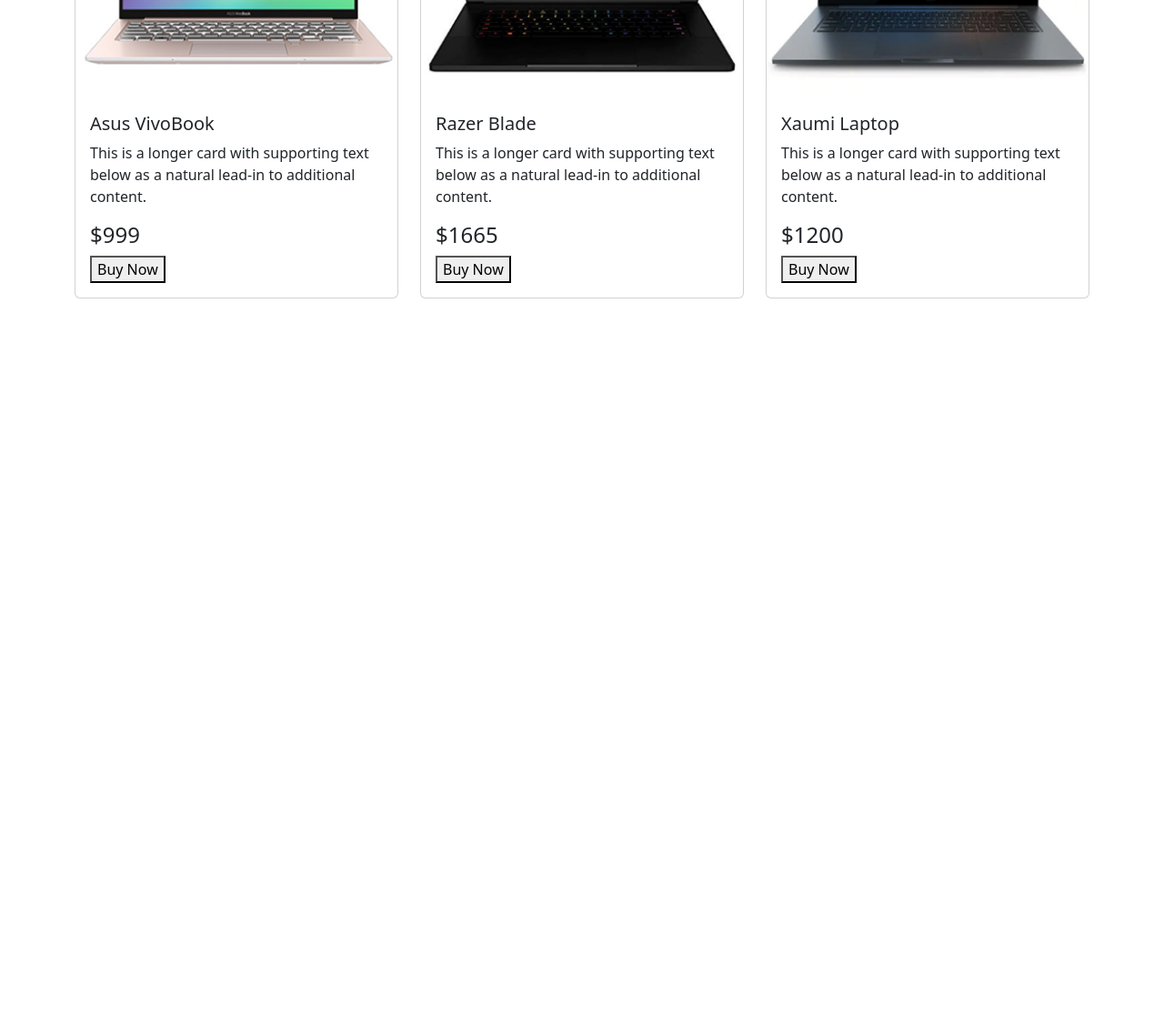
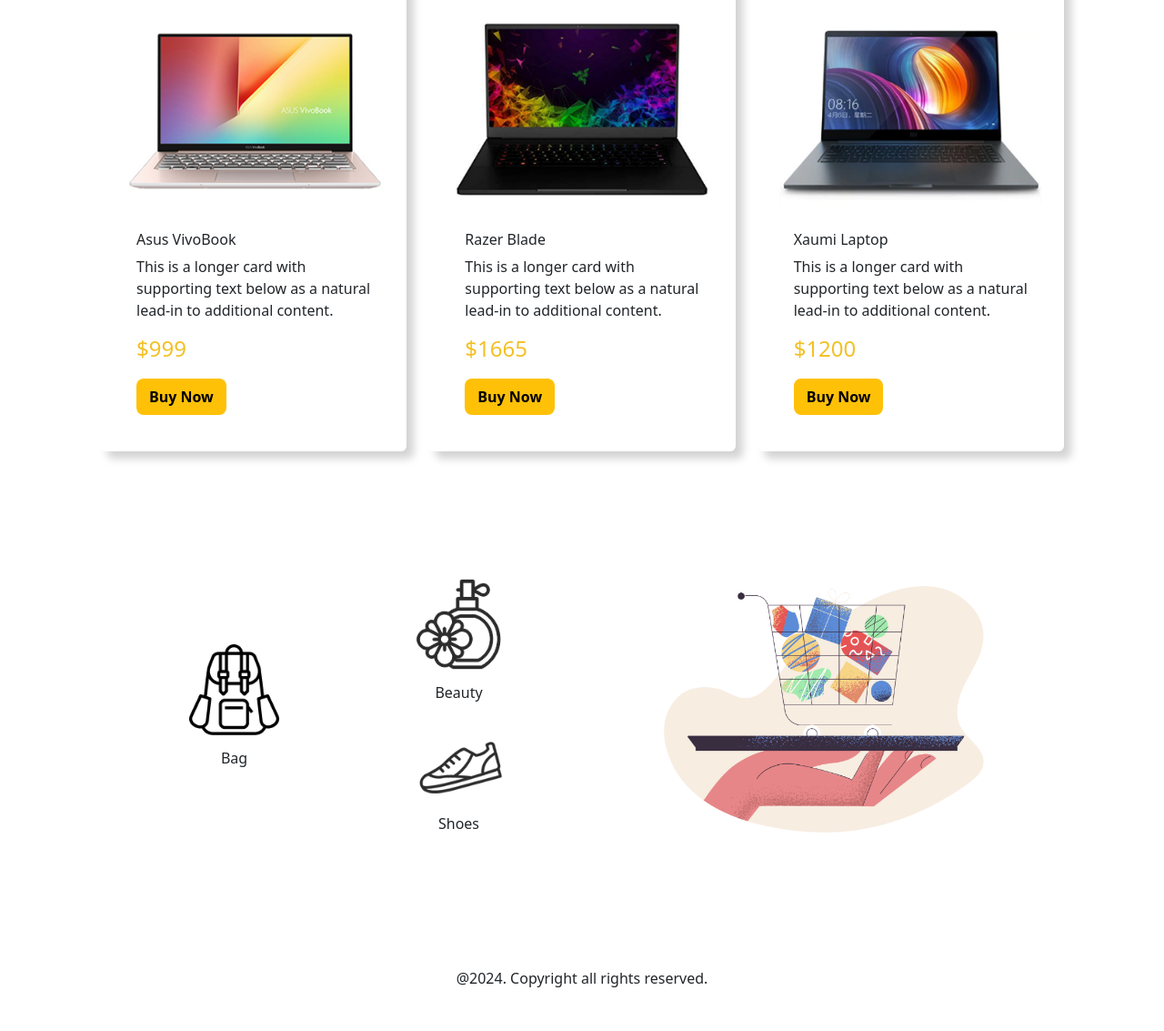
Before and after one commit to syncsagor/gadget-bhai, a plain HTML site: page index.html in a window 1280 px wide. Shown: the part 1334-2467 px from the top of the page at 91% size. Before the commit the page ends 1662 px from the top, so only its background shows below. Drawn offline with Linux system fonts and the light colour scheme.

Commit message:
applying classes for design and responsive

```diff
--- a/css/style.css
+++ b/css/style.css
@@ -1,3 +1,33 @@
-.navbar {
-  justify-content: space-between !important;
+.container {
+  padding: 30px 40px;
 }
+img {
+  width: 100%;
+}
+
+button {
+  background-color: #ffc107;
+  padding: 8px 14px;
+  outline: none;
+  border: none;
+  font-weight: bold;
+  border-radius: 8px;
+  margin-top: 10px;
+}
+
+h4 {
+  color: #f3c025;
+}
+h5 {
+  font-size: 16px;
+}
+
+h2 {
+  font-size: 2.5rem;
+  text-transform: uppercase;
+}
+
+.card {
+  border: none;
+  box-shadow: 8px 8px 10px lightgray;
+}
--- a/index.html
+++ b/index.html
@@ -10,13 +10,13 @@
   <body>
     <nav>
       <div
-        class="container nav-container d-flex flex-row justify-content-between"
+        class="container nav-container d-flex flex-md-row flex-column justify-content-md-between align-items-center justify-content-center"
       >
         <a class="navbar-brand" href="#home"
-          ><img src="./images/logo.png" alt="logo"
+          ><img class="w-75" src="./images/logo.png" alt="logo"
         /></a>
 
-        <ul class="navbar-nav d-flex flex-row gap-4">
+        <ul class="navbar-nav d-flex flex-md-row flex-column gap-4">
           <li class="nav-item">
             <a class="nav-link active" aria-current="page" href="#">Home</a>
           </li>
@@ -125,7 +125,7 @@
     <div class="container smartphone">
       <div class="row row-cols-1 row-cols-md-3 g-4">
         <div class="col">
-          <div class="card h-100">
+          <div class="card h-100 p-4">
             <img
               src="./images/phones/phone-1.png"
               class="card-img-top"
@@ -143,7 +143,7 @@
           </div>
         </div>
         <div class="col">
-          <div class="card h-100">
+          <div class="card h-100 p-4">
             <img
               src="./images/phones/phone-2.png"
               class="card-img-top"
@@ -161,7 +161,7 @@
           </div>
         </div>
         <div class="col">
-          <div class="card h-100">
+          <div class="card h-100 p-4">
             <img
               src="./images/phones/phone-3.png"
               class="card-img-top"
@@ -184,7 +184,7 @@
     <div class="container laptop">
       <div class="row row-cols-1 row-cols-md-3 g-4">
         <div class="col">
-          <div class="card">
+          <div class="card p-4">
             <img
               src="./images/laptops/laptop-1.png"
               class="card-img-top"
@@ -202,7 +202,7 @@
           </div>
         </div>
         <div class="col">
-          <div class="card">
+          <div class="card p-4">
             <img
               src="./images/laptops/laptop-2.png"
               class="card-img-top"
@@ -220,7 +220,7 @@
           </div>
         </div>
         <div class="col">
-          <div class="card">
+          <div class="card p-4">
             <img
               src="./images/laptops/laptop-3.png"
               class="card-img-top"
@@ -239,6 +239,57 @@
         </div>
       </div>
     </div>
+
+    <div class="container categories">
+      <div class="row p-4 align-items-center justify-content-center">
+        <div class="col-md-6 p-4">
+          <div class="row align-items-center justify-content-center">
+            <div class="col p-4">
+              <div
+                class="bag d-flex flex-column align-items-center justify-content-center"
+              >
+                <img
+                  class="w-50 mb-3"
+                  src="./images/categories/bag.png"
+                  alt="bag"
+                />
+                <h5>Bag</h5>
+              </div>
+            </div>
+            <div class="col p-4">
+              <div
+                class="beauty d-flex flex-column align-items-center justify-content-center"
+              >
+                <img
+                  class="w-50 mb-3"
+                  src="./images/categories/perfume.png"
+                  alt="perfume"
+                />
+                <h5>Beauty</h5>
+              </div>
+
+              <div
+                class="beauty d-flex flex-column align-items-center justify-content-center"
+              >
+                <img
+                  class="w-50 mt-3"
+                  src="./images/categories/shoe.png"
+                  alt="shoes"
+                />
+                <h5>Shoes</h5>
+              </div>
+            </div>
+          </div>
+        </div>
+        <div class="col-md-6 p-4">
+          <img src="./images/categories/pale-order.png" alt="categories" />
+        </div>
+      </div>
+    </div>
+
+    <footer class="container d-flex align-items-center justify-content-center">
+      <p>@2024. Copyright all rights reserved.</p>
+    </footer>
     <script src="./bootstrap/js/bootstrap.bundle.min.js"></script>
 
     <script src="./bootstrap/js/bootstrap.min.js"></script>
```
Also changed, not shown: images/cars/car-2.png (deleted), images/cars/car-3.png (deleted), images/friends/bill.png (deleted), images/friends/elon.png (deleted), images/friends/jeff.png (deleted), 1 other file.
